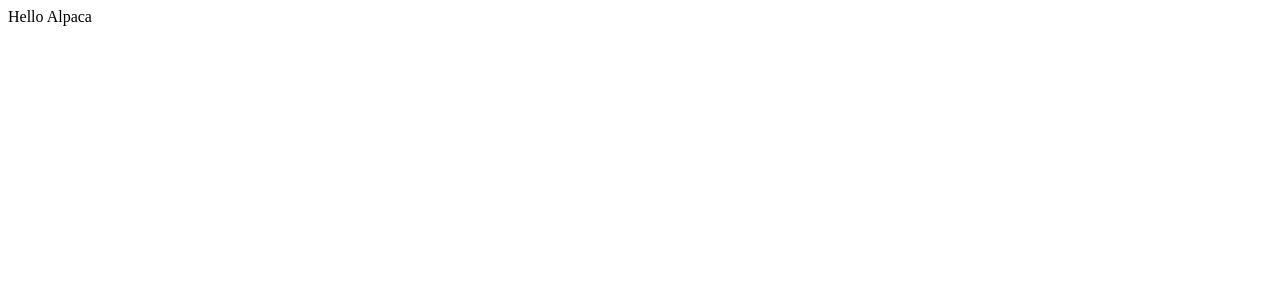
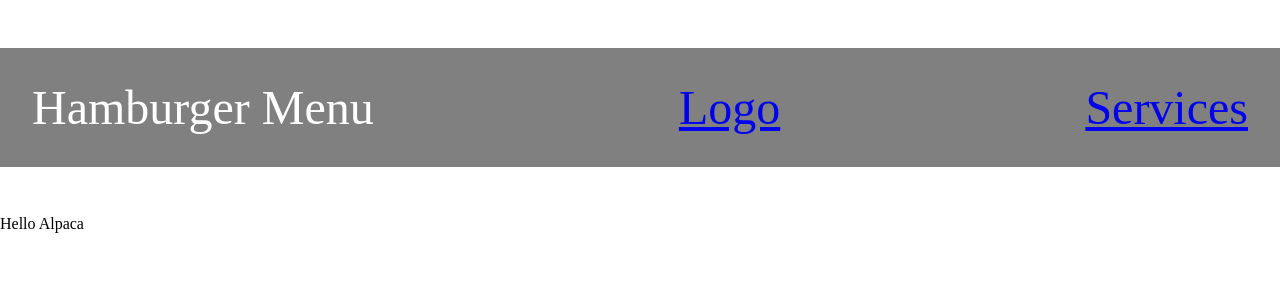
Before and after one commit to viest1/Alpaca_Frontend, a React (Create React App) app: page / in a window 1280 px wide. Shown: the top 300 px of the page. Built offline with nearby package versions, Linux system fonts and the light colour scheme.

Commit message:
configure styled-components, creating GlobalStyle, configure react-router-dom with simple example

```diff
--- a/package.json
+++ b/package.json
@@ -12,7 +12,9 @@
     "@types/react-dom": "^17.0.9",
     "react": "^17.0.2",
     "react-dom": "^17.0.2",
+    "react-router-dom": "^6.2.1",
     "react-scripts": "5.0.0",
+    "styled-components": "^5.3.3",
     "typescript": "^4.4.2",
     "web-vitals": "^2.1.0"
   },
@@ -37,6 +39,7 @@
     ]
   },
   "devDependencies": {
+    "@types/styled-components": "^5.1.22",
     "@typescript-eslint/eslint-plugin": "^5.12.0",
     "@typescript-eslint/parser": "^5.12.0",
     "eslint": "^8.9.0",
--- /dev/null
+++ b/src/assets/styles/GlobalStyle.ts
@@ -0,0 +1,18 @@
+import { createGlobalStyle } from 'styled-components';
+
+export const GlobalStyle = createGlobalStyle`
+  *{
+    box-sizing: border-box;
+  }
+  body{
+    margin:0;
+  }
+  html{
+    margin:0;
+  }
+  .box{
+    display:block;
+    padding:2rem;
+    background:blue;
+  }
+`;
--- a/src/components/organisms/Header/Header.tsx
+++ b/src/components/organisms/Header/Header.tsx
@@ -1,30 +1,46 @@
 import React from 'react';
+import styled from 'styled-components';
+
+export const Alpaca = styled.p`
+  background: grey;
+  display: flex;
+  justify-content: space-between;
+  padding: 2rem;
+  color: white;
+  font-size: 3rem;
+`;
 
 function Header() {
-  interface Person {
-    name: string;
-    age: number;
-    isDeveloper: boolean;
-  }
-  const personA: Person = {
-    name: 'John',
-    age: 122,
-    isDeveloper: true
-  };
-  const personB: Person = {
-    name: 'Tom',
-    age: 50,
-    isDeveloper: true
-  };
-  const personC: Person = {
-    name: 'Anna',
-    age: 23,
-    isDeveloper: true
-  };
+  // interface Person {
+  //   name: string;
+  //   age: number;
+  //   isDeveloper: boolean;
+  // }
+  // const personA: Person = {
+  //   name: 'John',
+  //   age: 122,
+  //   isDeveloper: true
+  // };
+  // const personB: Person = {
+  //   name: 'Tom',
+  //   age: 50,
+  //   isDeveloper: true
+  // };
+  // const personC: Person = {
+  //   name: 'Anna',
+  //   age: 23,
+  //   isDeveloper: true
+  // };
   return (
-    <div>
-      Hello Alpaca {personA.name} {personB} {personC}
-    </div>
+    <Alpaca>
+      <div>Hamburger Menu</div>
+      <a href="/">
+        <div>Logo</div>
+      </a>
+      <a href="/services">
+        <div>Services</div>
+      </a>
+    </Alpaca>
   );
 }
 
--- a/src/components/templates/HomePage/HomePage.tsx
+++ b/src/components/templates/HomePage/HomePage.tsx
@@ -1,4 +1,5 @@
 import React from 'react';
+import Header from '../../organisms/Header/Header';
 
 function HomePage() {
   // Example
@@ -14,7 +15,12 @@ function HomePage() {
   //   isDeveloper: true
   // };
 
-  return <div>Hello Alpaca</div>;
+  return (
+    <div>
+      <Header />
+      Hello Alpaca
+    </div>
+  );
 }
 
 export default HomePage;
--- /dev/null
+++ b/src/components/templates/Services/Services.tsx
@@ -0,0 +1,22 @@
+import React from 'react';
+// import styled from 'styled-components';
+import Header from '../../organisms/Header/Header';
+
+// const Box = styled.div`
+//   display: block;
+//   padding: 2rem;
+//   background: blue;
+// `;
+
+// <div className={'box'}>Services</div>
+
+function Services() {
+  return (
+    <div>
+      <Header />
+      <div style={{ display: 'block', padding: '2rem', background: 'blue' }}>Services</div>
+    </div>
+  );
+}
+
+export default Services;
--- a/src/view/App.tsx
+++ b/src/view/App.tsx
@@ -1,11 +1,20 @@
 import React from 'react';
+import { BrowserRouter, Routes, Route } from 'react-router-dom';
 import HomePage from '../components/templates/HomePage/HomePage';
+import Services from '../components/templates/Services/Services';
+import { GlobalStyle } from '../assets/styles/GlobalStyle';
 
 function App(): JSX.Element {
   return (
-    <div>
-      <HomePage />
-    </div>
+    <>
+      <GlobalStyle />
+      <BrowserRouter>
+        <Routes>
+          <Route path="/" element={<HomePage />} />
+          <Route path="/services" element={<Services />} />
+        </Routes>
+      </BrowserRouter>
+    </>
   );
 }
 
```
Also changed, not shown: 2 other files (tests, documents, lock files or other folders).
